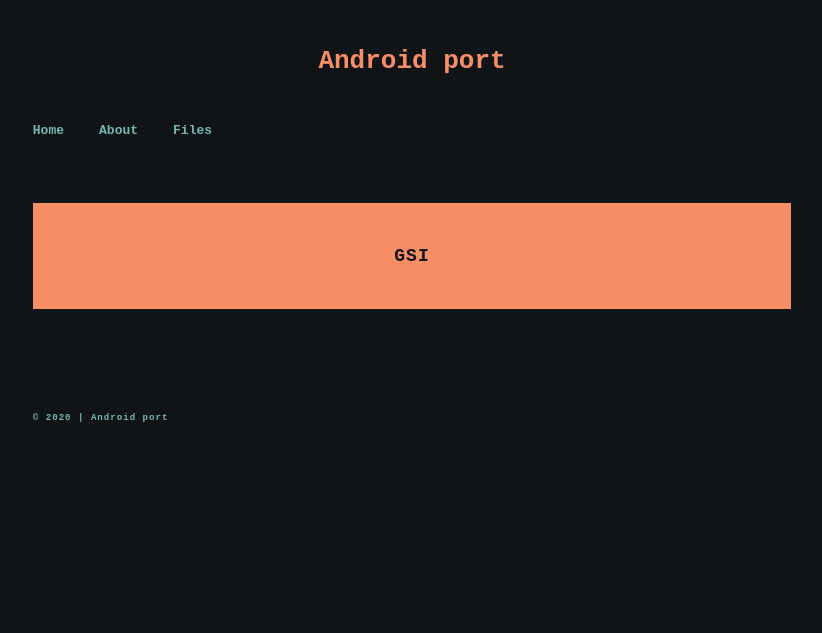
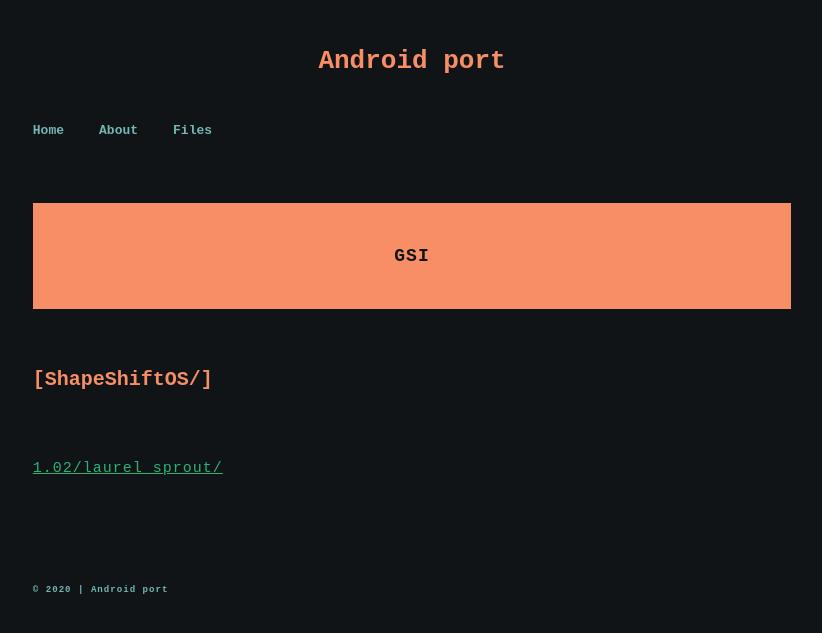
Before and after one commit to koumaza/android, a Jekyll site: the page built from gsi.md, in a window 1280 px wide. Shown: the top 633 px of the page, without its empty margins (228-1050 px from the left). Built offline with Jekyll 4.4.1, drawn with Linux system fonts in a browser that asks for light colours.

Commit message:
Update gsi.md

```diff
--- a/gsi.md
+++ b/gsi.md
@@ -2,3 +2,5 @@
 title: GSI
 layout: page
 ---
+# [ShapeShiftOS/]
+[1.02/laurel_sprout/](https://github.com/koumaza/android/releases/tag/ErfanGSI-ShapeShiftOS-1.02-laurel_sprout)
```
